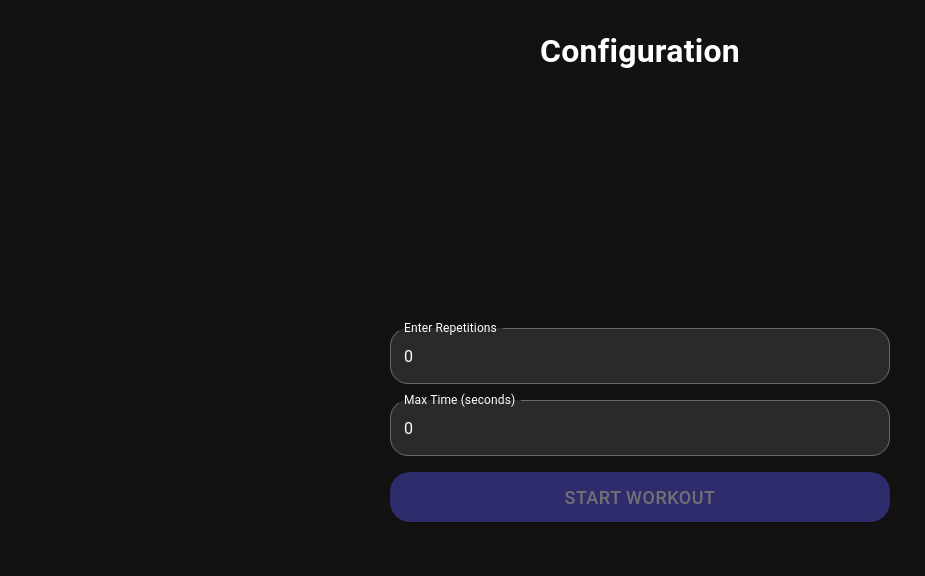
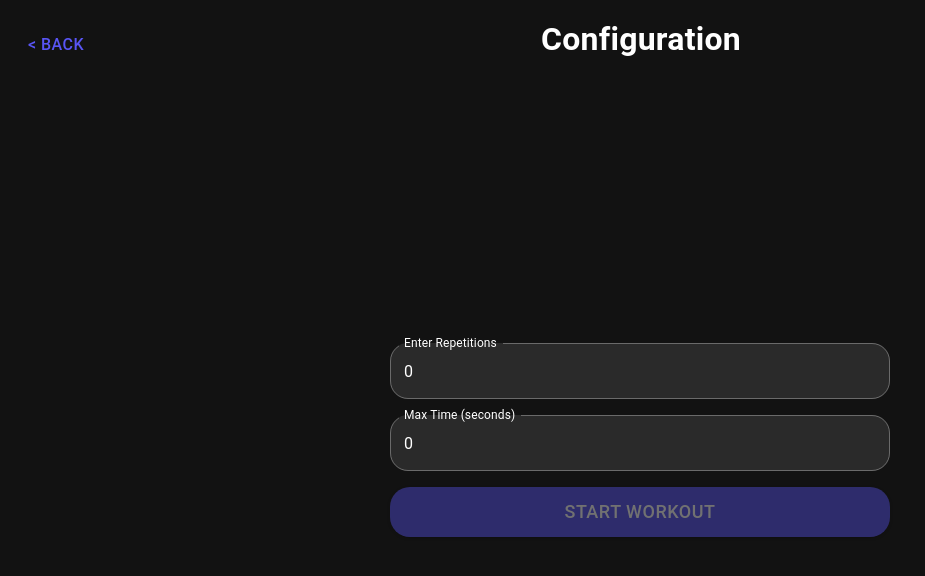
Before and after one commit to carminesh/FitPose-Computer-Vision-Project, a React (Create React App) app: page /exercise-config in a window 1280 px wide. Shown: the top 576 px of the page, without its empty margins (0-925 px from the left). Built offline with nearby package versions, Linux system fonts and the light colour scheme.

Commit message:
NEW: Exercise summary added

```diff
--- a/src/components/PoseTrackingApp.jsx
+++ b/src/components/PoseTrackingApp.jsx
@@ -172,7 +172,6 @@ function PoseTrackingApp() {
         }, 1000);
 
         if (timeRemaining === 0 || squatData.squatCount === 0 || pushupData.pushupCount === 0) {
-            console.log('I AM SETTING STOP  ');
             setHasFinished(true);
             stopWebcam();
         }
@@ -223,6 +222,7 @@ function PoseTrackingApp() {
                     variant="h4"
                     gutterBottom
                     sx={{
+                        paddingTop: isMobile ? '20px' : '0px',
                         marginLeft: '-80px',
                         flex: 1,
                         textAlign: 'center',
@@ -288,13 +288,14 @@ function PoseTrackingApp() {
                     </div>
                 ) : (
                     <div>
-                        <Typography sx={{ color: 'white', marginBottom: '20px' }} variant="h4">
-                            Workout Complete!
+                        <Typography sx={{ color: 'white', paddingBottom: '60px' }} variant="h4">
+                            {squatData.squatCount === 0 || pushupData.pushupCount === 0 ? 'Workout complete' : `Don't give up, try again!`}
                         </Typography>
                         <Rive
                             src={squatData.squatCount === 0 || pushupData.pushupCount === 0 ? 'exercise_completed.riv' : 'exercise_not_completed.riv'}
                             stateMachines={squatData.squatCount === 0 || pushupData.pushupCount === 0 ? 'done' : 'notDone'}
                             style={{
+                                marginLeft: '20px',
                                 zIndex: 10,
                                 width: isMobile ? '160px' : '320px',
                                 height: isMobile ? '160px' : '320px',
@@ -307,6 +308,9 @@ function PoseTrackingApp() {
             </div>
 
             {/* Status Label */}
+            {squatData.squatCount === 0 || pushupData.pushupCount === 0 ? (
+                <></>
+            ) : (
                 <div
                     style={{
                         position: 'absolute',
@@ -338,8 +342,8 @@ function PoseTrackingApp() {
                                 padding: isMobile ? 5 : 6,
                             }}
                         >
-                        <Typography sx={{ marginBottom: '12px', color: 'white' }} variant="h5">
-                            Left reps:
+                            <Typography sx={{ marginBottom: '12px', color: 'white' }} variant="h6">
+                                {timeRemaining === 0 ? 'Completed reps:' : 'Left reps:'}
                             </Typography>
                             <Box
                                 sx={{
@@ -353,7 +357,13 @@ function PoseTrackingApp() {
                                 }}
                             >
                                 <Typography sx={{ color: 'white' }} variant="h4">
-                                {exercType === 'Squat' ? squatData.squatCount : pushupData.pushupCount}
+                                    {timeRemaining === 0
+                                        ? exerciseType === 'Squat'
+                                            ? reps - squatData.squatCount
+                                            : reps - pushupData.pushupCount
+                                        : exercType === 'Squat'
+                                        ? squatData.squatCount
+                                        : pushupData.pushupCount}
                                 </Typography>
                             </Box>
                         </Box>
@@ -367,8 +377,8 @@ function PoseTrackingApp() {
                                 padding: isMobile ? 5 : 6,
                             }}
                         >
-                        <Typography sx={{ marginBottom: '12px', color: 'white' }} variant="h5">
-                            Time Left:
+                            <Typography sx={{ marginBottom: '12px', color: 'white' }} variant="h6">
+                                {timeRemaining === 0 ? 'In:' : 'Time Left:'}
                             </Typography>
 
                             <Box
@@ -383,12 +393,13 @@ function PoseTrackingApp() {
                                 }}
                             >
                                 <Typography sx={{ color: 'white' }} variant="h4">
-                                {timeRemaining}s
+                                    {timeRemaining === 0 ? `${maxTime} s` : `${timeRemaining} s`}
                                 </Typography>
                             </Box>
                         </Box>
                     </Box>
                 </div>
+            )}
         </div>
     );
 }
--- a/src/pages/ExerciseConfigPage.jsx
+++ b/src/pages/ExerciseConfigPage.jsx
@@ -44,19 +44,52 @@ function ExerciseConfigPage() {
                 maxWidth: '100%',
             }}
         >
+            {/* Top Bar with Back Button */}
+            <div
+                style={{
+                    display: 'flex',
+                    justifyContent: 'space-between',
+                    alignItems: 'center',
+                    position: 'fixed',
+                    top: 0,
+                    width: '100%',
+                    backgroundColor: '#121212',
+                    padding: isMobile ? '10px' : '20px',
+                    boxSizing: 'border-box',
+                    zIndex: 10,
+                    color: 'white',
+                }}
+            >
+                <Button
+                    onClick={() => navigate('/')}
+                    variant="text"
+                    sx={{
+                        color: '#5955F4',
+                        fontSize: '16px',
+                        cursor: 'pointer',
+                    }}
+                >
+                    {'< Back'}
+                </Button>
+
                 <Typography
                     variant="h4"
                     gutterBottom
                     sx={{
+                        paddingTop: isMobile ? '20px' : '0px',
+                        paddingRight: '70px',
+                        flex: 1,
+                        textAlign: 'center',
                         color: 'white',
                         fontSize: isMobile ? '26px' : '32px',
                         fontWeight: 'bold',
-                    marginTop: isMobile ? '40px' : '0',
                     }}
                 >
-                {exerciseType} Configuration
+                    Configuration
                 </Typography>
+            </div>
 
+            {/* Main Content */}
             <Box
                 sx={{
                     display: 'flex',
@@ -66,6 +99,7 @@ function ExerciseConfigPage() {
                     alignItems: 'center',
                     flexGrow: 1,
                     width: isMobile ? '100%' : '500px',
+                    marginTop: '80px', // Adjust for the top bar
                 }}
             >
                 <TextField
```
Lines whose indentation alone changed are shown as unchanged.
